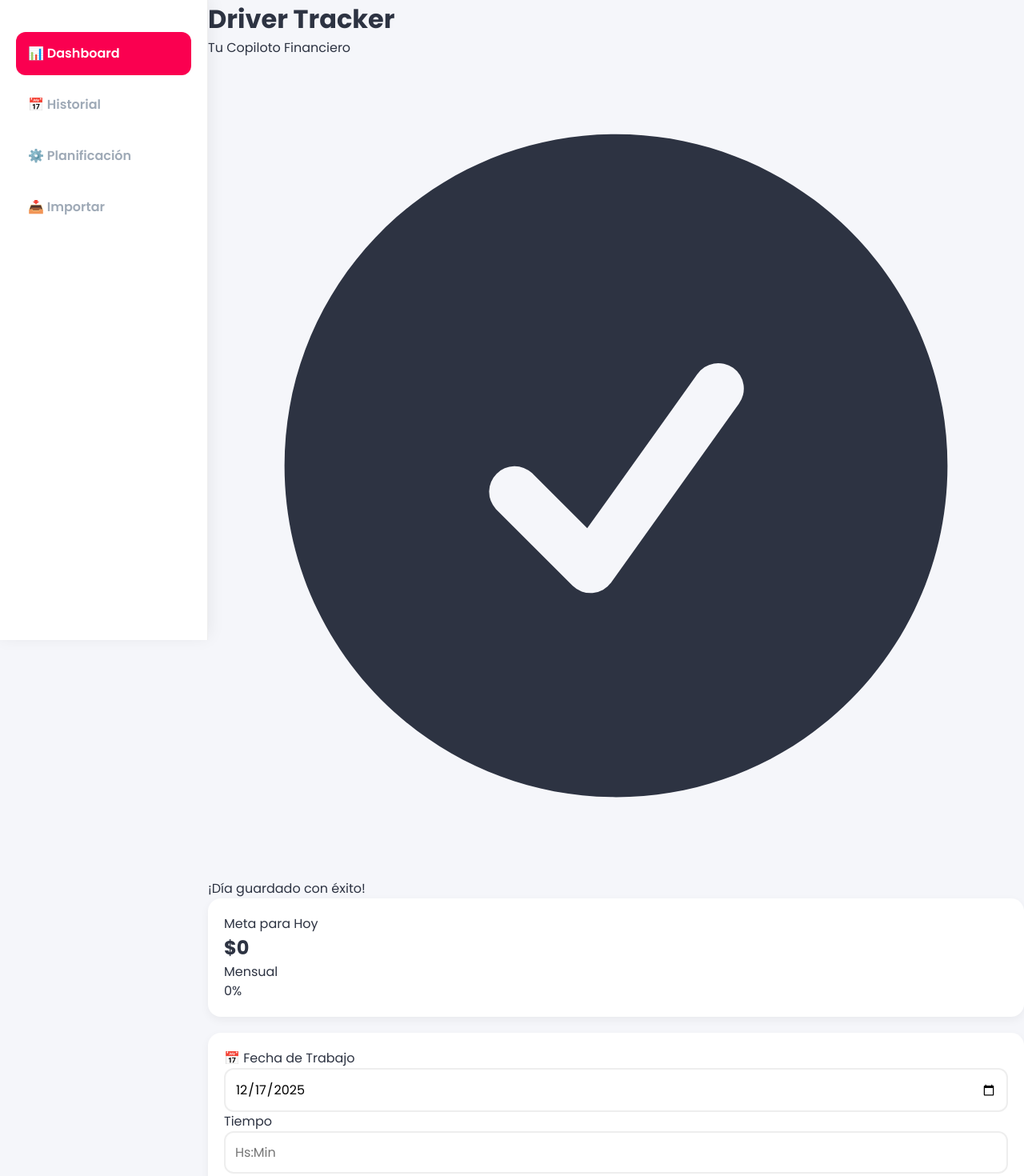
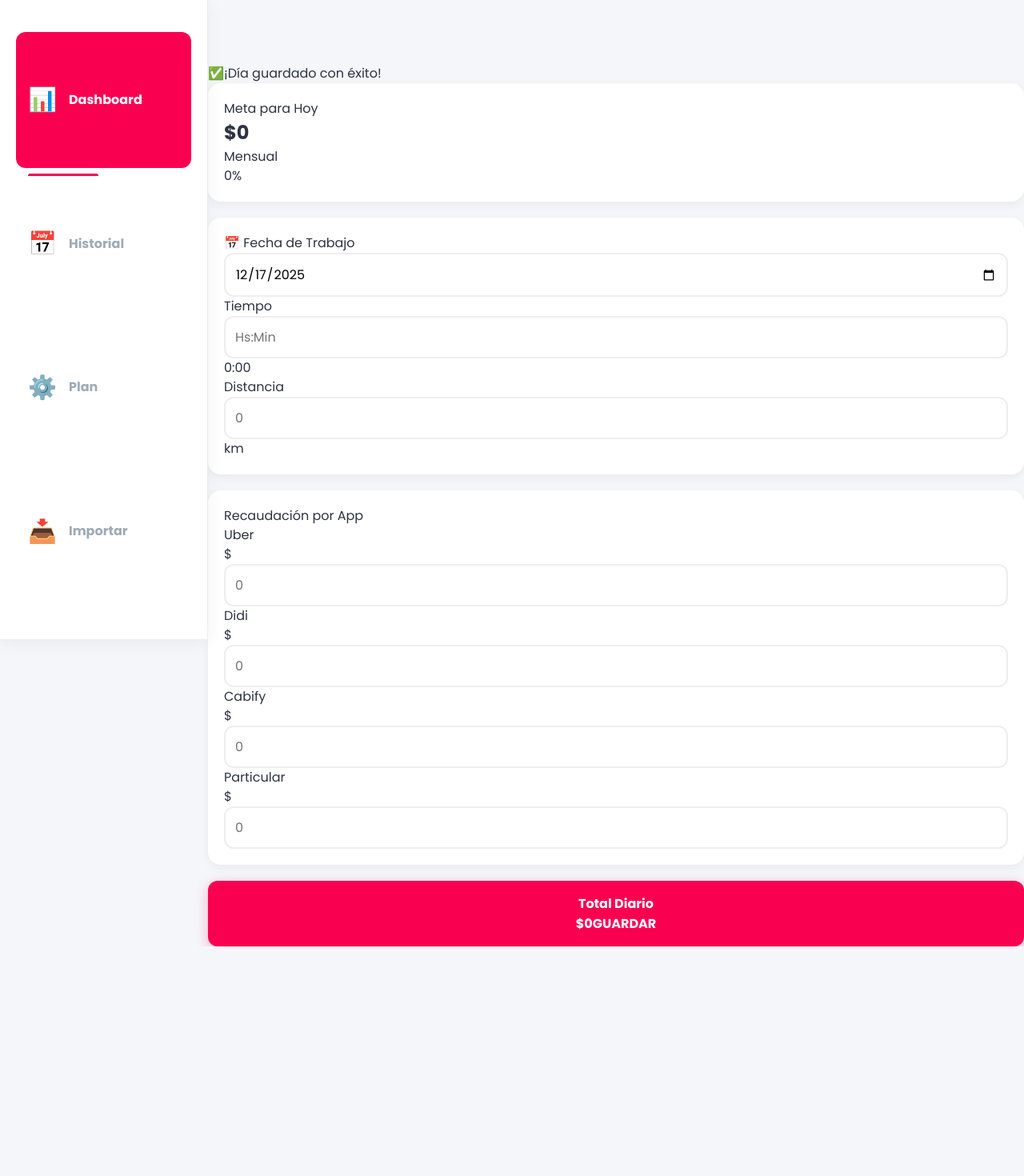
Before and after one commit to nico1745sanmiguel-cmd/driver-tracker, a React (Vite) app: page / in a window 1280 px wide. Shown: the top 1470 px of the page at 80% size. After the commit the page ends 1183 px from the top, so only its background shows below. Built offline with nearby package versions, Linux system fonts and the light colour scheme; no server answers; the database is empty.

Commit message:
Refactor: Mejoras UX Dashboard, teclado numerico y diseño limpiorer

```diff
--- a/src/App.css
+++ b/src/App.css
@@ -33,23 +33,24 @@ body {
   background-color: var(--bg-app);
   color: var(--text-main);
   font-family: 'Poppins', sans-serif;
-  padding-bottom: 80px;
-  /* Espacio para la barra inferior en móvil */
+  padding-top: 80px;
+  /* Espacio para barra superior */
+  padding-bottom: 20px;
 }
 
-/* --- Navegación Inferior (Mobile First) --- */
+/* --- Navegación Superior (Mobile First) --- */
 .main-nav {
   background-color: var(--bg-card);
-  border-top: 1px solid #eee;
+  border-bottom: 1px solid #eee;
   position: fixed;
-  bottom: 0;
+  top: 0;
   left: 0;
   width: 100%;
   display: flex;
   justify-content: space-around;
-  padding: 12px 0;
+  padding: 10px 0;
   z-index: 1000;
-  box-shadow: 0 -4px 20px rgba(0, 0, 0, 0.08);
+  box-shadow: 0 4px 20px rgba(0, 0, 0, 0.05);
 }
 
 .nav-item {
@@ -58,18 +59,34 @@ body {
   display: flex;
   flex-direction: column;
   align-items: center;
-  font-size: 0.7rem;
-  font-weight: 600;
+  font-size: 0.85rem;
+  /* Letra un poco más grande */
+  font-weight: 700;
   transition: all 0.3s ease;
+  flex: 1;
+  /* Ocupar espacio equitativo */
 }
 
 .nav-item.active {
   color: var(--primary);
+  position: relative;
+}
+
+/* Indicador activo pequeño */
+.nav-item.active::after {
+  content: '';
+  position: absolute;
+  bottom: -10px;
+  width: 40%;
+  height: 3px;
+  background-color: var(--primary);
+  border-radius: 4px 4px 0 0;
 }
 
 .nav-icon {
-  font-size: 1.5rem;
-  margin-bottom: 4px;
+  font-size: 1.8rem;
+  /* Icono más grande */
+  margin-bottom: 2px;
 }
 
 /* --- Layout de Escritorio --- */
--- a/src/layouts/MainLayout.jsx
+++ b/src/layouts/MainLayout.jsx
@@ -10,23 +10,24 @@ export function MainLayout() {
 
     return (
         <div className="container">
-            <header className="header">
-                <h1>Driver Tracker</h1>
-                <p className="subtitle">Tu Copiloto Financiero</p>
-            </header>
+            {/* Header eliminado porque la nav está arriba y hace de header */}
 
             <nav className="main-nav">
                 <Link to="/" className={`nav-item ${isActive('/')}`}>
-                    📊 Dashboard
+                    <span className="nav-icon">📊</span>
+                    <span>Dashboard</span>
                 </Link>
                 <Link to="/history" className={`nav-item ${isActive('/history')}`}>
-                    📅 Historial
+                    <span className="nav-icon">📅</span>
+                    <span>Historial</span>
                 </Link>
                 <Link to="/planner" className={`nav-item ${isActive('/planner')}`}>
-                    ⚙️ Planificación
+                    <span className="nav-icon">⚙️</span>
+                    <span>Plan</span>
                 </Link>
                 <Link to="/import" className={`nav-item ${isActive('/import')}`}>
-                    📥 Importar
+                    <span className="nav-icon">📥</span>
+                    <span>Importar</span>
                 </Link>
             </nav>
 
--- a/src/pages/DashboardPage.jsx
+++ b/src/pages/DashboardPage.jsx
@@ -169,11 +169,9 @@ export function DashboardPage() {
     return (
         <div className="dashboard-page pb-40 fade-in max-w-lg mx-auto relative">
             {/* TOAST DE ÉXITO */}
-            <div className={`fixed top-4 left-1/2 -translate-x-1/2 z-50 transition-all duration-500 transform ${showToast ? 'translate-y-0 opacity-100' : '-translate-y-10 opacity-0 pointer-events-none'}`}>
-                <div className="bg-emerald-500 text-white px-6 py-3 rounded-full shadow-xl flex items-center gap-3 font-bold">
-                    <svg xmlns="http://www.w3.org/2000/svg" viewBox="0 0 24 24" fill="currentColor" className="w-6 h-6">
-                        <path fillRule="evenodd" d="M2.25 12c0-5.385 4.365-9.75 9.75-9.75s9.75 4.365 9.75 9.75-4.365 9.75-9.75 9.75S2.25 17.385 2.25 12Zm13.36-1.814a.75.75 0 1 0-1.22-.872l-3.236 4.53L9.53 12.22a.75.75 0 0 0-1.06 1.06l2.25 2.25a.75.75 0 0 0 1.14-.094l3.75-5.25Z" clipRule="evenodd" />
-                    </svg>
+            <div className={`fixed top-24 left-1/2 -translate-x-1/2 z-50 transition-all duration-300 transform ${showToast ? 'translate-y-0 opacity-100' : '-translate-y-4 opacity-0 pointer-events-none'}`}>
+                <div className="bg-emerald-500 text-white text-sm px-6 py-3 rounded-full shadow-lg flex items-center gap-2 font-bold whitespace-nowrap">
+                    <span>✅</span>
                     <span>¡Día guardado con éxito!</span>
                 </div>
             </div>
@@ -293,17 +291,13 @@ export function DashboardPage() {
                     <button
                         type="submit"
                         disabled={totals.money === 0}
-                        className="btn-primary flex justify-between items-center shadow-xl hover:shadow-2xl transition-all"
+                        className="btn-primary flex flex-col justify-center items-center shadow-lg active:scale-95 transition-transform"
+                        style={{ height: 'auto', padding: '16px' }}
                     >
-                        <div className="text-left">
-                            <p className="text-xs text-white/80 uppercase font-bold">Total Diario</p>
-                            <p className="text-2xl font-black text-white">${totals.money.toLocaleString()}</p>
-                        </div>
-                        <div className="flex items-center gap-2 bg-white/20 px-5 py-3 rounded-xl backdrop-blur-sm shadow-inner">
-                            <span className="font-bold tracking-wide">GUARDAR</span>
-                            <svg xmlns="http://www.w3.org/2000/svg" fill="none" viewBox="0 0 24 24" strokeWidth={3} stroke="currentColor" className="w-5 h-5">
-                                <path strokeLinecap="round" strokeLinejoin="round" d="m4.5 12.75 6 6 9-13.5" />
-                            </svg>
+                        <span className="text-xs text-white/90 uppercase font-bold tracking-wider mb-1">Total Diario</span>
+                        <div className="flex items-center gap-2">
+                            <span className="text-2xl font-black text-white">${totals.money.toLocaleString()}</span>
+                            <span className="bg-white/20 px-2 py-0.5 rounded text-xs font-bold text-white">GUARDAR</span>
                         </div>
                     </button>
                     {totals.money > 0 && (
```
